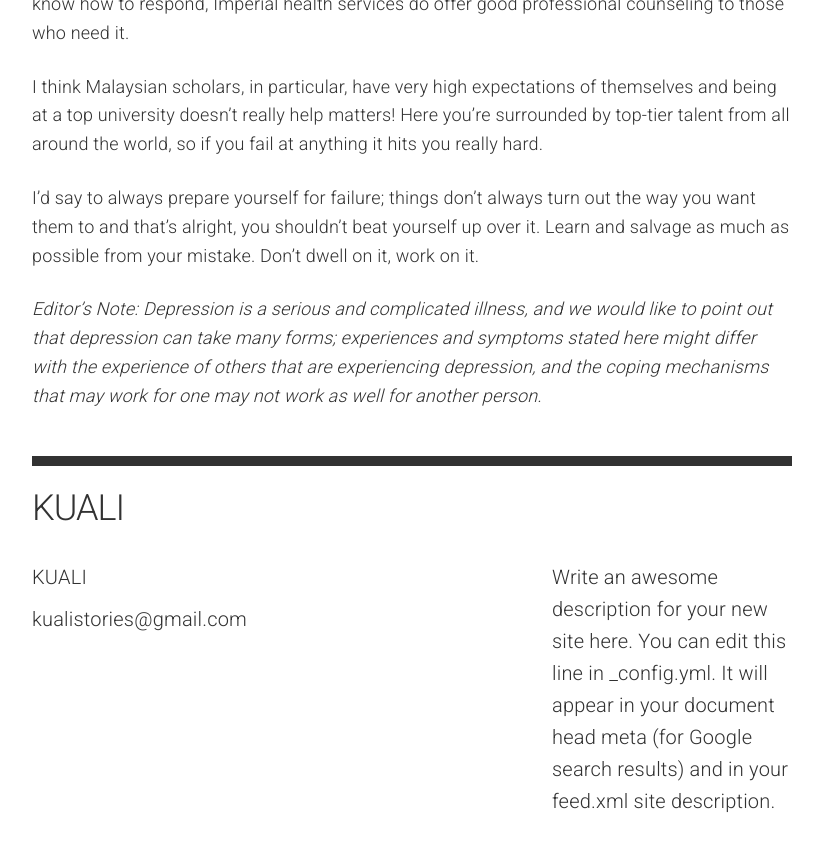
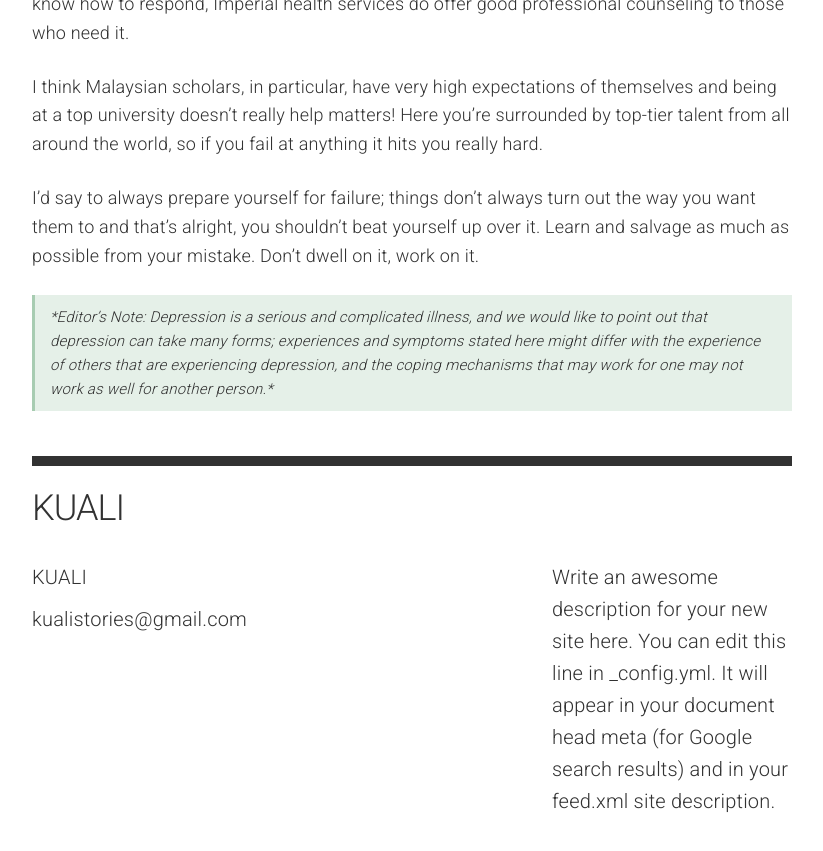
Before and after one commit to kualistories/kuali-website, a Jekyll site: the page built from _posts/2017-10-01-Wee-Rock-Depression-at-university.markdown, in a window 1280 px wide and 900 px high, scrolled down 1302 px. Shown: the top 851 px of the window, without its empty margins (228-1051 px from the left). Built offline with Jekyll 4.4.1, drawn with Linux system fonts in a browser that asks for light colours; comment, search, counter and statistics services are not loaded.

Commit message:
Update 2017-10-01-Wee-Rock-Depression-at-university.markdown

```diff
--- a/_posts/2017-10-01-Wee-Rock-Depression-at-university.markdown
+++ b/_posts/2017-10-01-Wee-Rock-Depression-at-university.markdown
@@ -23,7 +23,6 @@ I think Malaysian scholars, in particular, have very high expectations of themse
 
 I’d say to always prepare yourself for failure; things don’t always turn out the way you want them to and that’s alright, you shouldn’t beat yourself up over it. Learn and salvage as much as possible from your mistake. Don’t dwell on it, work on it.
 
-
-
-
+<div class='editors-note'>
 *Editor’s Note: Depression is a serious and complicated illness, and we would like to point out that depression can take many forms; experiences and symptoms stated here might differ with the experience of others that are experiencing depression, and the coping mechanisms that may work for one may not work as well for another person.*
+</div>
```
Also changed, not shown: other parts of _posts/2017-10-01-Wee-Rock-Depression-at-university.markdown (+1 -1 lines).
